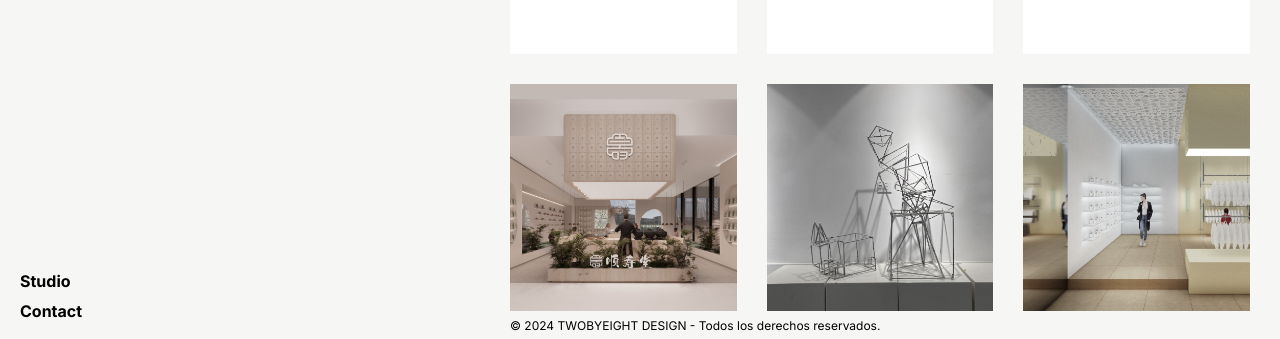
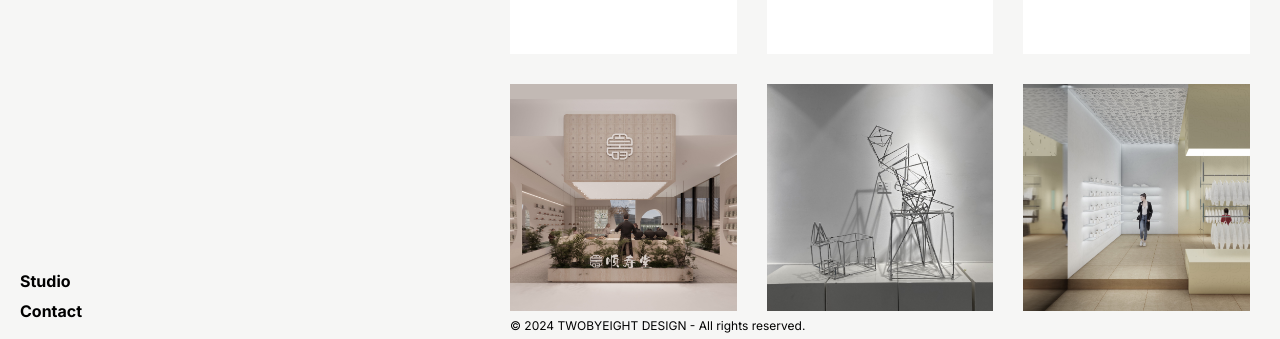
Before and after one commit to ElbaCastellanos/2by8, a plain HTML site: page Indexdesktop.html in a window 1280 px wide. Shown: the part 459-798 px from the top of the page. Drawn offline with Linux system fonts and the light colour scheme; grey boxes are pictures that could not be loaded.

Commit message:
JEJEJEJE

```diff
--- a/Indexdesktop.html
+++ b/Indexdesktop.html
@@ -246,7 +246,7 @@
 <div id="zonafooter" class="zonafooter">
 
     <div id="footer" class="footer">
-        <p>&copy; 2024 TWOBYEIGHT DESIGN - Todos los derechos reservados.</p>
+        <p>&copy; 2024 TWOBYEIGHT DESIGN - All rights reserved.</p>
     </div>
 
 </div>
```
Also changed, not shown: indexmobile.html (+1 -1 lines), pagina1.html (+1 -0 lines), pagina1mobile.html (+1 -1 lines).
